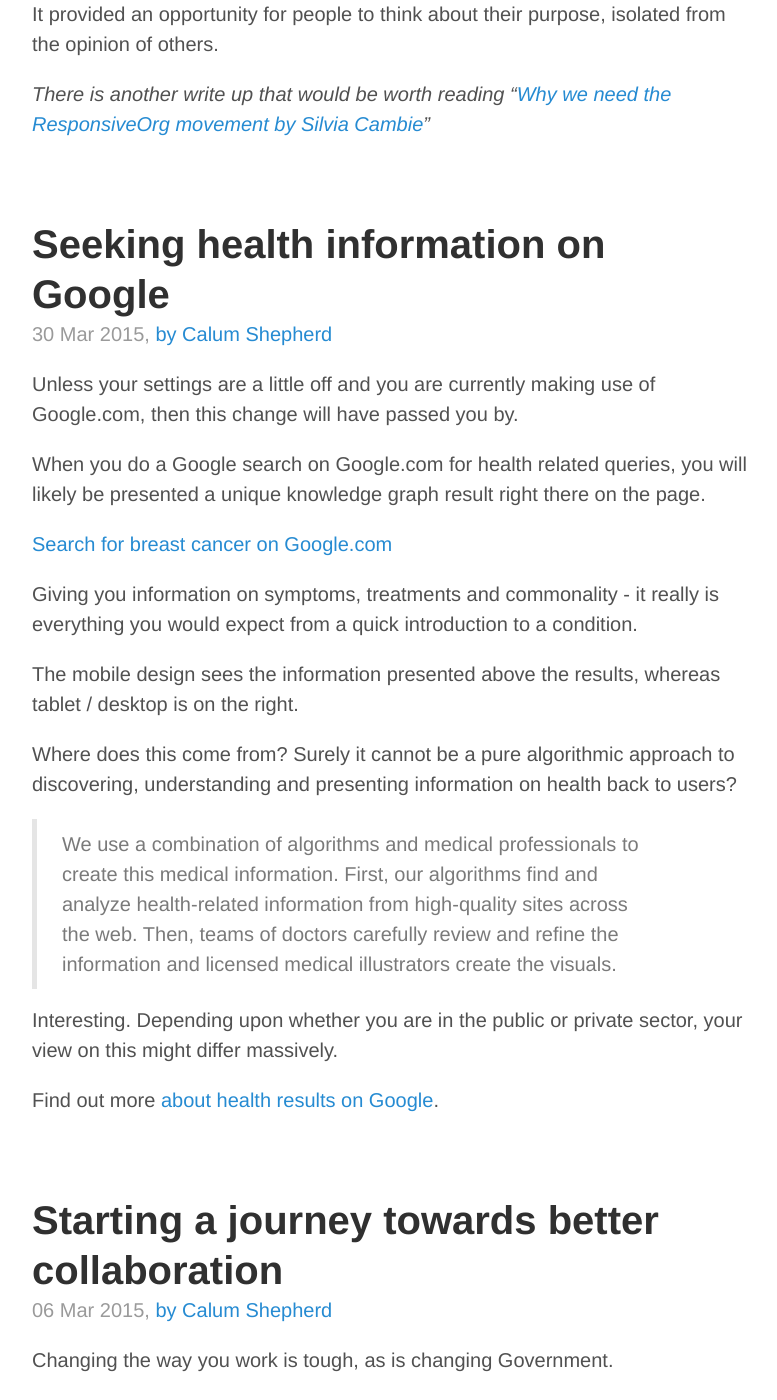
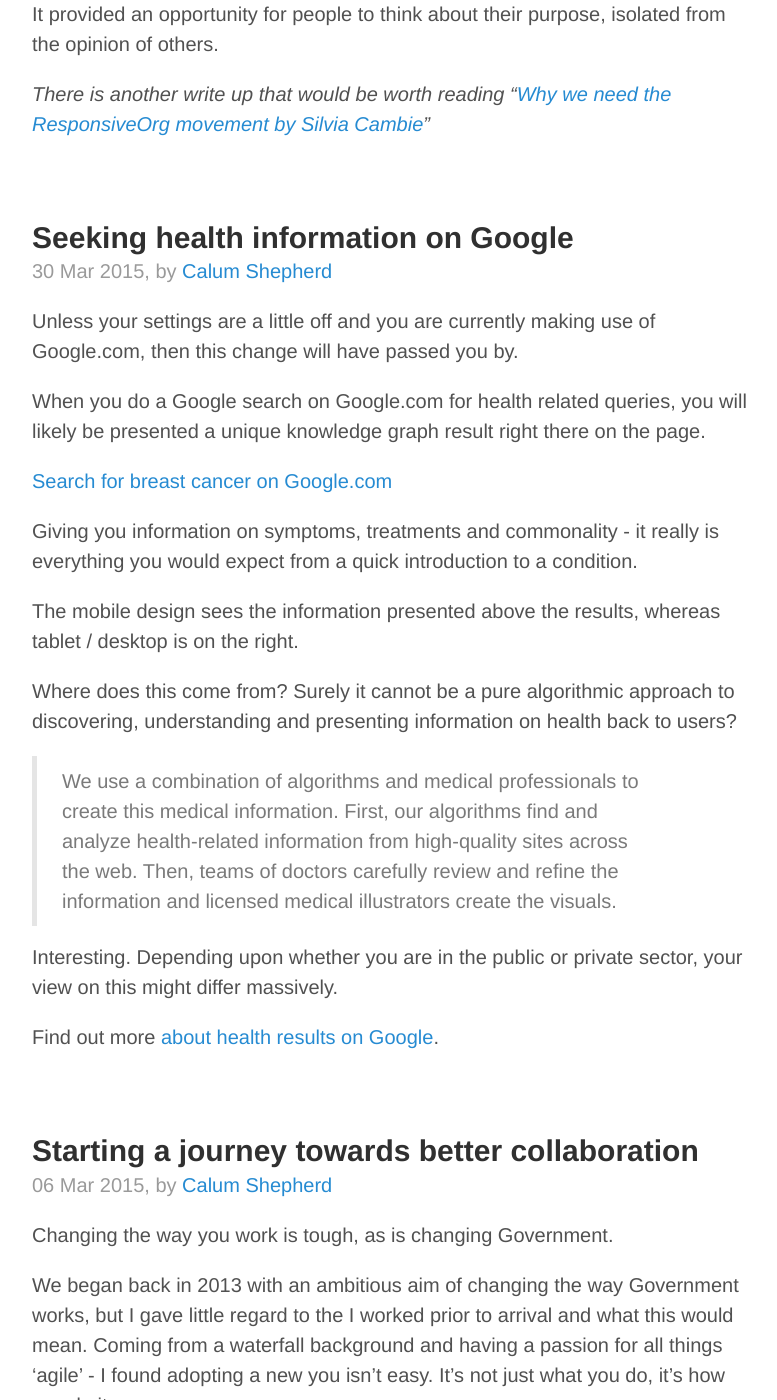
Before and after one commit to calcode/calcode.github.io, a Jekyll site: the page built from index.html, in a window 1280 px wide and 1400 px high, scrolled down 3794 px. Shown: the whole window, without its empty margins (248-1025 px from the left). Built offline with Jekyll 4.4.1, drawn with Linux system fonts in a browser that asks for light colours; Markdown is read by kramdown in place of the engine named in the settings; the list of posts is cut into pages by our own code; some of the changed text lies outside the part shown.

Commit message:
xml fix and heading updates

```diff
--- a/_config.yml
+++ b/_config.yml
@@ -25,7 +25,7 @@
 pages_list:
   speaking: '/speaking'
   archive: '/archive'
-  feed: '/atom.xml'
+  feed: '/feed.xml'
 
 # Sitemaps
 gems:
--- a/_layouts/default.html
+++ b/_layouts/default.html
@@ -17,7 +17,7 @@
 
     <div class="container content">
       <div class="masthead">
-         <h3 class="masthead-title">
+         <h1 class="masthead-title">
            <a href="{{ site.baseurl }}" title="Home">{{ site.title }}</a>
              <!--addition of menu at top of page-->
              {% for page in site.pages_list %}
@@ -26,7 +26,7 @@
                  {% endfor %}
                  <!--site tagline-->
              <p><small>{{ site.tagline }}</small></p>
-         </h3>
+         </h1>
       </div>
 
       {{ content }}
--- a/atom.xml
+++ b/atom.xml
@@ -6,7 +6,7 @@
 		<title>{{ site.title | xml_escape }}</title>
 		<description>{% if site.tagline %}{{ site.tagline | xml_escape }}{% endif %}</description>
 		<link>{{ site.url }}</link>
-		<atom:link href="{{ site.url }}/atom.xml" rel="self" type="application/rss+xml" />
+		<atom:link href="{{ site.url }}/feed.xml" rel="self" type="application/rss+xml" />
 		{% for post in site.posts %}
 			<item>
 				<title>{{ post.title | xml_escape }}</title>
--- a/index.html
+++ b/index.html
@@ -6,13 +6,13 @@
 <div class="posts">
   {% for post in paginator.posts %}
   <div class="post">
-    <h1 class="post-title">
+    <h2 class="post-title">
       <a href="{{ post.url }}">
         {{ post.title }}
       </a>
-    </h1>
+    </h2>
 
-    <span class="post-date">{{ post.date | date_to_string }}, <a href="https://twitter.com/calumshepherd">by Calum Shepherd</a></span>
+    <span class="post-date">{{ post.date | date_to_string }}, by <a href="https://twitter.com/calumshepherd">Calum Shepherd</a></span>
     {{ post.content }}
   </div>
   {% endfor %}
```
